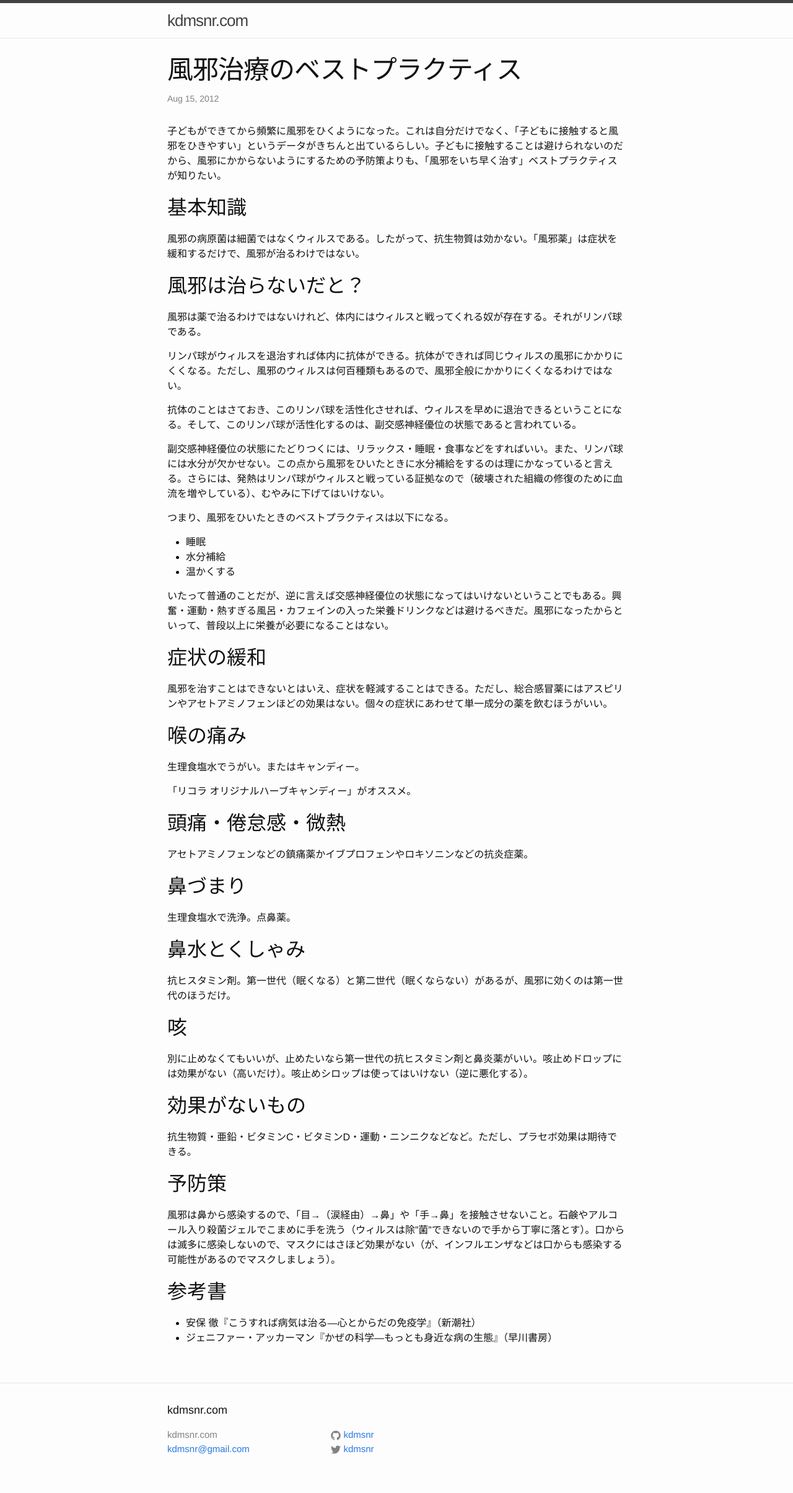
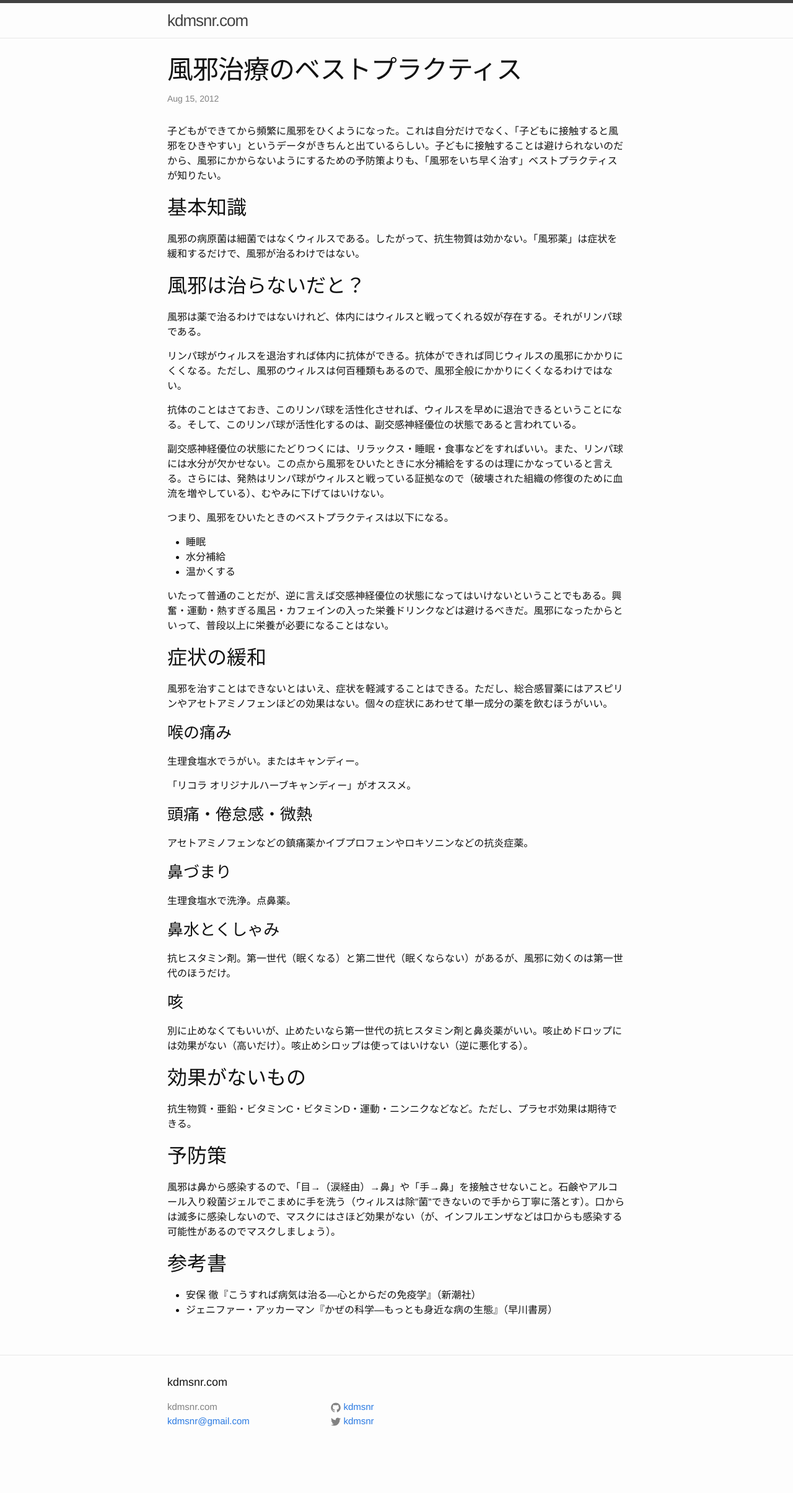
Before and after one commit to kdmsnr/kdmsnr.github.io, a Jekyll site: the page built from _posts/2012-08-15-index.md, in a window 1280 px wide. Shown: the whole page at 62% size. Built offline with Jekyll 4.4.1, drawn with Linux system fonts in a browser that asks for light colours; Markdown is read by kramdown in place of the engine named in the settings; after the commit the page ends 2364 px from its top, so only the background shows below that.

Commit message:
Change markup

```diff
--- a/_posts/2012-08-15-index.md
+++ b/_posts/2012-08-15-index.md
@@ -31,25 +31,25 @@ title: 風邪治療のベストプラクティス
 
 風邪を治すことはできないとはいえ、症状を軽減することはできる。ただし、総合感冒薬にはアスピリンやアセトアミノフェンほどの効果はない。個々の症状にあわせて単一成分の薬を飲むほうがいい。
 
-## 喉の痛み
+### 喉の痛み
 
 生理食塩水でうがい。またはキャンディー。
 
 「リコラ オリジナルハーブキャンディー」がオススメ。
 
-## 頭痛・倦怠感・微熱
+### 頭痛・倦怠感・微熱
 
 アセトアミノフェンなどの鎮痛薬かイブプロフェンやロキソニンなどの抗炎症薬。
 
-## 鼻づまり
+### 鼻づまり
 
 生理食塩水で洗浄。点鼻薬。
 
-## 鼻水とくしゃみ
+### 鼻水とくしゃみ
 
 抗ヒスタミン剤。第一世代（眠くなる）と第二世代（眠くならない）があるが、風邪に効くのは第一世代のほうだけ。
 
-## 咳
+### 咳
 
 別に止めなくてもいいが、止めたいなら第一世代の抗ヒスタミン剤と鼻炎薬がいい。咳止めドロップには効果がない（高いだけ）。咳止めシロップは使ってはいけない（逆に悪化する）。
 
```
